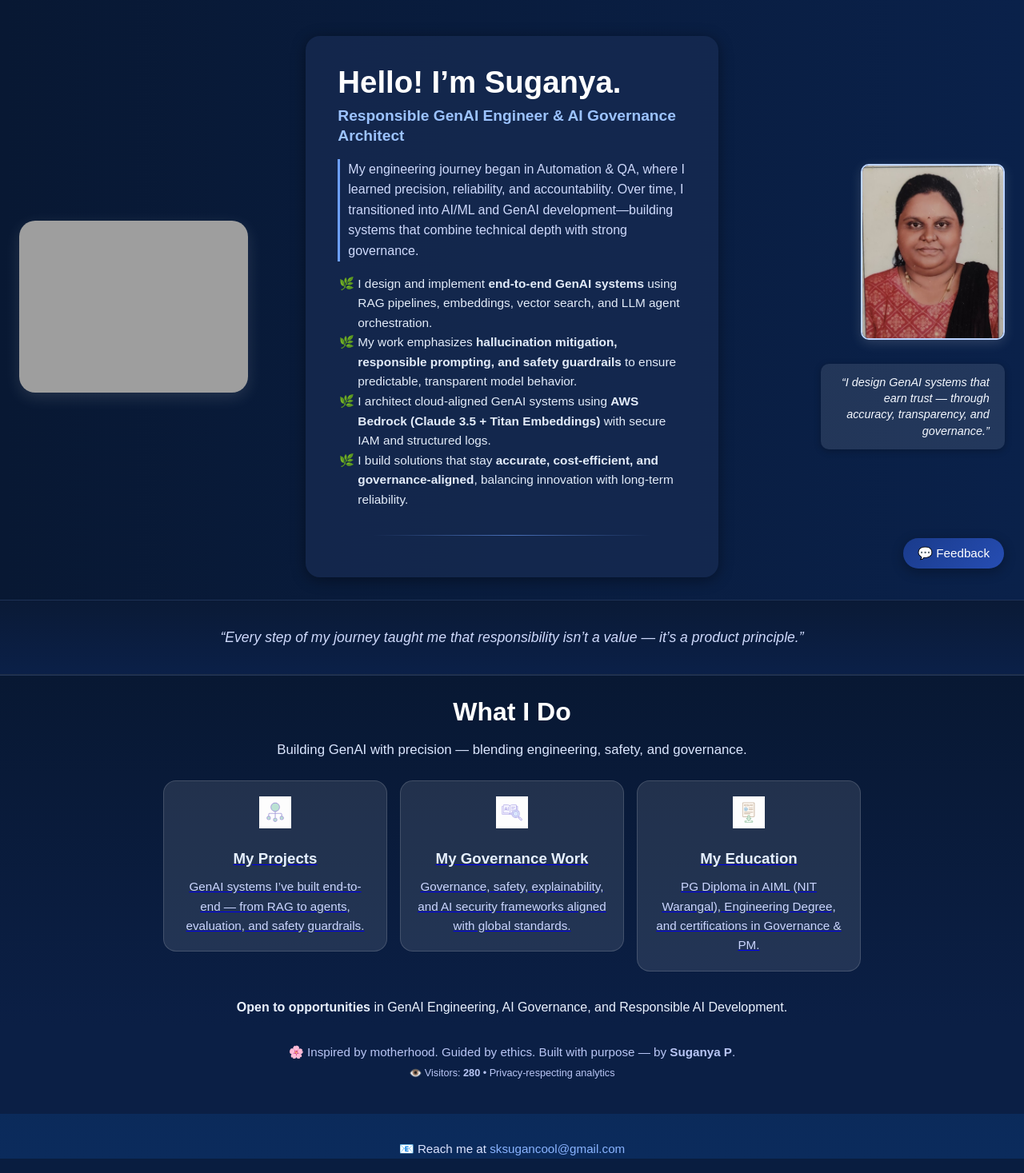
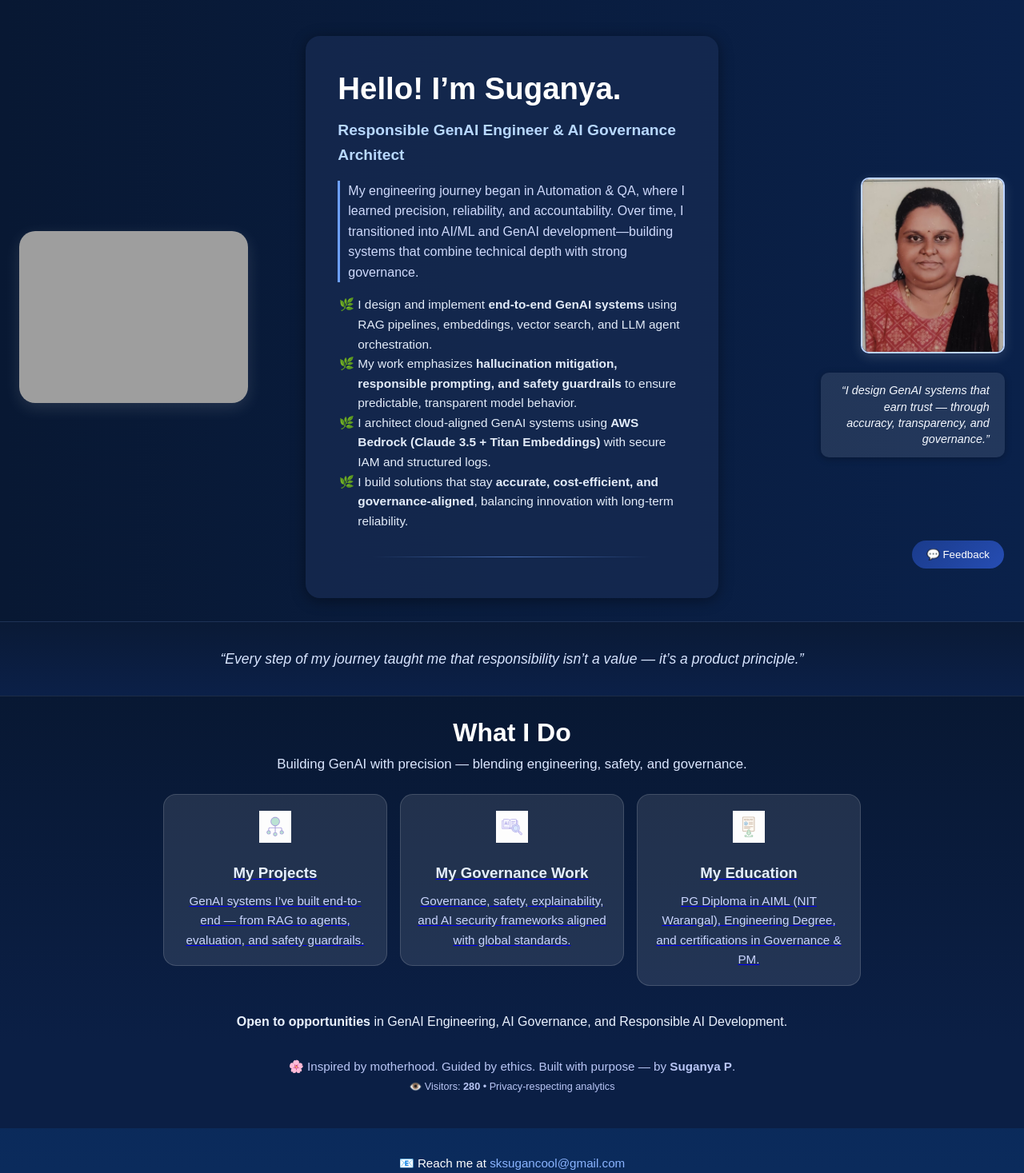
Before and after one commit to suganyaGaurav/Product-Manager-Portfolio, a Flask app: page / in a window 1280 px wide. Shown: the part 64-1531 px from the top of the page at 80% size. Run offline with Flask 3, Linux system fonts and the light colour scheme; grey boxes are pictures that could not be loaded.

Commit message:
Update style.css

```diff
--- a/assets/css/style.css
+++ b/assets/css/style.css
@@ -1,5 +1,5 @@
 /* ==========================================================
-🌸 Suganya P | Responsible AI Product Manager Portfolio
+🌸 Suganya P | Responsible GenAI Engineer Portfolio
 Refined Blue Theme • Story-Driven & Narrative Edition
 ========================================================== */
 
@@ -33,7 +33,6 @@ body {
 
 .welcome-text {
   font-size: 1.3rem;
-  color: #ffffff;
   letter-spacing: 0.5px;
 }
 
@@ -71,9 +70,7 @@ body {
   align-items: center;
 }
 
-/* ==========================================================
-LEFT SIDE (SPIRAL / SYMBOLIC IMAGE)
-========================================================== */
+/* LEFT SIDE */
 .hero-left {
   display: flex;
   justify-content: flex-start;
@@ -93,9 +90,7 @@ LEFT SIDE (SPIRAL / SYMBOLIC IMAGE)
   transform: scale(1.05);
 }
 
-/* ==========================================================
-CENTER (STORY INTRODUCTION CARD)
-========================================================== */
+/* CENTER */
 .hero-center {
   display: flex;
   justify-content: center;
@@ -117,21 +112,18 @@ CENTER (STORY INTRODUCTION CARD)
   box-shadow: 0 6px 25px rgba(0, 0, 0, 0.5);
 }
 
-/* ===== Hero Text ===== */
 .hero-text h1 {
   font-size: 2.4rem;
   color: #ffffff;
   text-align: left;
   margin-bottom: 0.4rem;
-  line-height: 1.2;
 }
 
 .hero-text h2 {
   font-size: 1.2rem;
-  color: #9cc3ff;
+  color: #b8d8ff;
   margin-bottom: 1rem;
   text-align: left;
-  line-height: 1.3;
 }
 
 .hero-text ul {
@@ -143,7 +135,6 @@ CENTER (STORY INTRODUCTION CARD)
   margin-top: 0.5rem;
 }
 
-/* 🌿 NEW: Story Intro Paragraph */
 .intro-line {
   font-size: 1rem;
   color: #cfdafc;
@@ -155,19 +146,15 @@ CENTER (STORY INTRODUCTION CARD)
   animation: fadeIn 1.5s ease-in-out;
 }
 
-/* 🌿 NEW: Soft Divider Under Hero */
 .section-divider {
   width: 80%;
   height: 1px;
   margin: 2rem auto 1rem auto;
   background: linear-gradient(to right, transparent, #6da0ff, transparent);
   opacity: 0.6;
-  border-radius: 2px;
 }
 
-/* ==========================================================
-RIGHT SIDE (PHOTO + QUOTE)
-========================================================== */
+/* RIGHT SIDE */
 .hero-right {
   display: flex;
   flex-direction: column;
@@ -200,17 +187,16 @@ RIGHT SIDE (PHOTO + QUOTE)
   max-width: 230px;
   text-align: right;
   box-shadow: 0 2px 8px rgba(0, 0, 0, 0.25);
-  margin-top: 0.4rem;
 }
 
 /* ==========================================================
-🌿 NEW SECTION: TRANSITION QUOTE (Between Hero & What I Do)
+TRANSITION QUOTE
 ========================================================== */
 .transition-quote {
   text-align: center;
   padding: 2rem 10%;
   font-style: italic;
-  color: #cfdafc;
+  color: #d8e5ff;
   font-size: 1.1rem;
   background: linear-gradient(180deg, #0a1a36 0%, #0b2048 100%);
   border-top: 1px solid rgba(255, 255, 255, 0.08);
@@ -218,54 +204,19 @@ RIGHT SIDE (PHOTO + QUOTE)
 }
 
 /* ==========================================================
-RESPONSIVE BEHAVIOR
-========================================================== */
-@media (max-width: 1100px) {
-  .hero-container {
-    grid-template-columns: 1fr;
-    text-align: center;
-  }
-
-  .hero-left, .hero-center, .hero-right {
-    justify-content: center;
-    margin: 0;
-  }
-
-  .hero-card {
-    max-width: 90%;
-  }
-
-  .photo-frame img {
-    width: 150px;
-  }
-
-  .quote-box {
-    text-align: center;
-  }
-
-  .transition-quote {
-    padding: 1.5rem 8%;
-    font-size: 1rem;
-  }
-}
-
-/* ==========================================================
-💼 WHAT I DO SECTION – Compact transition
+WHAT I DO SECTION
 ========================================================== */
 .section {
   padding: 20px 20px 40px 20px;
   text-align: center;
   margin-top: 0;
   background: linear-gradient(180deg, #081833 0%, #0b1f45 80%);
-  border-top: 1px solid rgba(255, 255, 255, 0.1);
 }
 
 .section-title {
   font-size: 2rem;
   font-weight: 700;
   color: #ffffff;
-  margin-top: 0;
-  margin-bottom: 0.5rem;
 }
 
 .section-subtitle {
@@ -279,16 +230,14 @@ RESPONSIVE BEHAVIOR
   justify-content: center;
   gap: 1rem;
   flex-wrap: wrap;
-  padding: 0 1rem;
 }
 
 .info-card {
   background: rgba(255, 255, 255, 0.1);
   border-radius: 1rem;
   padding: 1.2rem;
-  text-align: center;
   width: 280px;
-  transition: transform 0.3s ease, box-shadow 0.3s ease;
+  transition: 0.3s ease;
   border: 1px solid rgba(255, 255, 255, 0.15);
 }
 
@@ -310,18 +259,16 @@ RESPONSIVE BEHAVIOR
 .info-card p {
   color: #cbd6ff;
   font-size: 0.95rem;
-  line-height: 1.6;
 }
 
 /* ==========================================================
-COLLABORATION NOTE + SIGNATURE + CONTACT FOOTER
+SIGNATURE + FOOTER
 ========================================================== */
 .collaboration-note {
   text-align: center;
   color: #eaf2ff;
   font-size: 1rem;
   margin: 2rem 0;
-  line-height: 1.6;
 }
 
 .signature {
@@ -331,45 +278,30 @@ COLLABORATION NOTE + SIGNATURE + CONTACT FOOTER
   font-size: 0.95rem;
 }
 
-/* 🌸 Centered Email Footer */
 .contact-footer {
   text-align: center;
   margin-top: 2rem;
   font-size: 0.95rem;
-  color: #dce4ff;
-  line-height: 1.6;
 }
 
 .email-link {
   color: #8ab4ff;
   text-decoration: none;
   font-weight: 500;
-  transition: color 0.3s ease, text-shadow 0.3s ease;
 }
 
 .email-link:hover {
   color: #bcd4ff;
-  text-shadow: 0 0 6px rgba(140, 200, 255, 0.6);
-}
-
-.visitor-count {
-  text-align: center;
-  margin-top: 1rem;
-  color: #e0e8ff;
-  font-size: 0.9rem;
 }
 
 /* ==========================================================
-🌿 FOOTER + FEEDBACK WIDGET
+FEEDBACK WIDGET
 ========================================================== */
 .feedback-widget {
   position: fixed;
   bottom: 25px;
   right: 25px;
   z-index: 1000;
-  display: flex;
-  flex-direction: column;
-  align-items: flex-end;
 }
 
 .feedback-toggle {
@@ -379,15 +311,6 @@ COLLABORATION NOTE + SIGNATURE + CONTACT FOOTER
   padding: 10px 18px;
   border-radius: 30px;
   cursor: pointer;
-  font-size: 0.95rem;
-  box-shadow: 0 4px 15px rgba(0, 0, 0, 0.3);
-  transition: all 0.3s ease-in-out;
-}
-
-.feedback-toggle:hover {
-  background: linear-gradient(135deg, #2c58e5, #456fff);
-  transform: translateY(-2px);
-  box-shadow: 0 6px 18px rgba(66, 133, 244, 0.4);
 }
 
 .feedback-box {
@@ -401,12 +324,10 @@ COLLABORATION NOTE + SIGNATURE + CONTACT FOOTER
   border-radius: 18px;
   padding: 20px 18px;
   backdrop-filter: blur(12px);
-  box-shadow: 0 6px 25px rgba(0, 0, 0, 0.3);
-  animation: fadeIn 0.4s ease-in-out;
 }
 
 /* ==========================================================
-✨ ANIMATIONS
+ANIMATIONS
 ========================================================== */
 @keyframes fadeIn {
   from { opacity: 0; transform: translateY(10px); }
```
